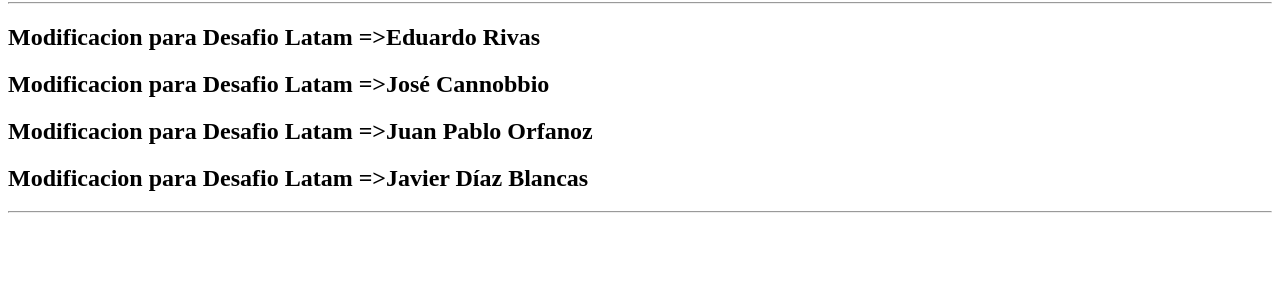
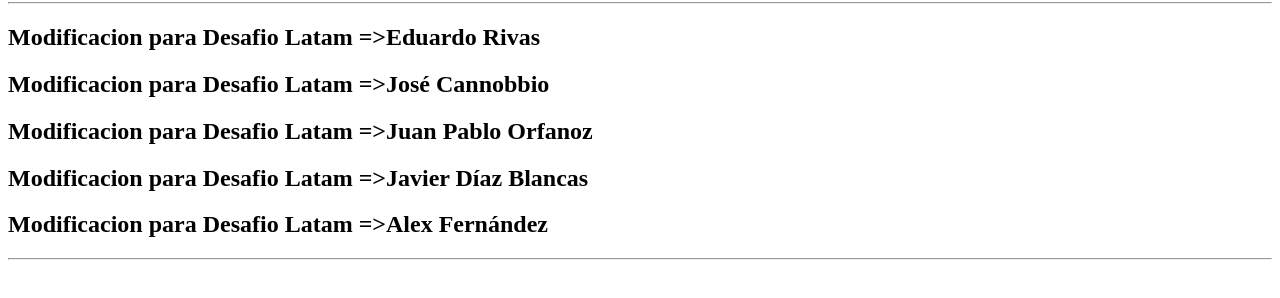
Before and after one commit to VictorZamorano/desafio_6_final, a plain HTML site: page edit.html in a window 1280 px wide. Shown: the part 78-376 px from the top of the page. Drawn offline with Linux system fonts and the light colour scheme.

Commit message:
add h2 in edit.html

```diff
--- a/edit.html
+++ b/edit.html
@@ -13,6 +13,7 @@
     <h2>Modificacion para Desafio Latam =>José Cannobbio</h2>
     <h2>Modificacion para Desafio Latam =>Juan Pablo Orfanoz</h2>
     <h2>Modificacion para Desafio Latam =>Javier Díaz Blancas</h2>
+    <h2>Modificacion para Desafio Latam =>Alex Fernández</h2>
     <hr />
   </body>
 </html>
```
